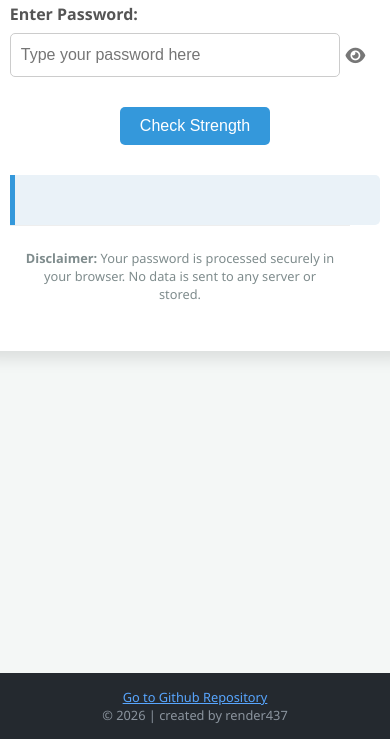
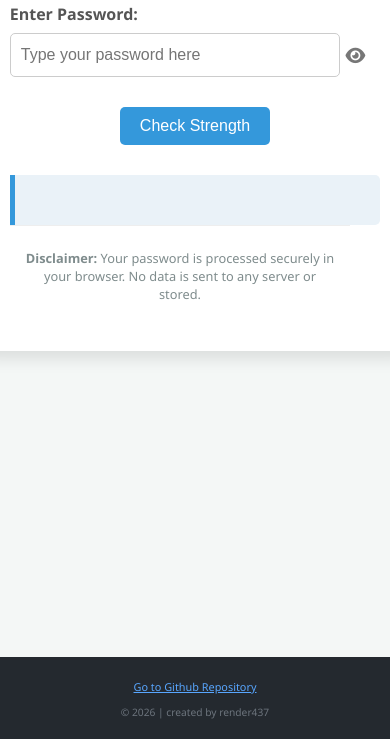
Before and after one commit to render437/password-strength-tester, a plain HTML site: page index.html in a window 390 px wide. Shown: the part 105-844 px from the top of the page. Drawn offline with Linux system fonts and the light colour scheme.

Commit message:
Update style.css
Enhance footer with centered copyright, GitHub-like link, and improved layout

```diff
--- a/style.css
+++ b/style.css
@@ -1,6 +1,6 @@
 body {
     font-family: 'Segoe UI', Tahoma, Geneva, Verdana, sans-serif;
-    background-color: #f4f7f6;
+    background-color: #f4f7f6; /* Light background for the main page */
     display: flex;
     flex-direction: column;
     justify-content: center;
@@ -19,7 +19,7 @@ body {
     text-align: center;
     width: 90%;
     max-width: 500px;
-    margin-bottom: 30px; /* Increased margin to push footer further down */
+    margin-bottom: 30px; /* Space between container and footer */
     flex-shrink: 0;
 }
 
@@ -155,33 +155,36 @@ button:disabled {
     100% { transform: rotate(360deg); }
 }
 
-/* Footer Styling based on GitHub's */
+/* Footer Styling - Refined for GitHub-like appearance */
 .site-footer {
     width: 100%;
-    padding: 15px 0;
-    background-color: #24292f; /* GitHub footer background */
-    color: #c9d1d9; /* GitHub footer text color */
-    text-align: center;
+    padding: 20px 0; /* More padding */
+    background-color: #24292f; /* Dark background */
+    color: #c9d1d9; /* Light text */
     font-size: 0.8em;
     margin-top: auto; /* Pushes footer to the bottom */
+    box-sizing: border-box;
 }
 
 .footer-content {
     display: flex;
     flex-direction: column; /* Stack items vertically */
     align-items: center;
-    justify-content: center;
-    max-width: 980px; /* Standard max width for GitHub pages */
+    max-width: 980px; /* Standard max width */
     margin: 0 auto; /* Center the content */
     padding: 0 15px; /* Horizontal padding */
+}
+
+.footer-links {
+    margin-bottom: 10px; /* Space below the link group */
 }
 
 .repo-link-button {
     color: #58a6ff; /* GitHub link blue */
     text-decoration: underline;
     transition: color 0.2s ease, text-decoration 0.2s ease;
-    margin-bottom: 10px; /* Space below the link */
     font-weight: 500; /* Slightly bolder */
+    font-size: 0.9em; /* Slightly larger link text */
 }
 
 .repo-link-button:hover {
@@ -192,10 +195,12 @@ button:disabled {
 .copyright-text {
     margin: 0;
     color: #8b949e; /* Greyish text for copyright */
+    opacity: 0.7; /* Reduced opacity */
+    font-size: 0.85em; /* Slightly larger than previous */
 }
 
 /* Responsive adjustments */
-@media (max-width: 768px) { /* Adjust breakpoint to be closer to GitHub's */
+@media (max-width: 768px) {
     .container {
         width: 95%;
         padding: 25px 30px;
@@ -221,9 +226,12 @@ button:disabled {
     }
 
     .footer-content {
-        max-width: 90%; /* Adjust max-width for smaller screens */
+        max-width: 90%;
     }
     .repo-link-button {
-        margin-bottom: 8px; /* Less space on smaller screens */
+        font-size: 0.85em; /* Adjust link size for smaller screens */
+    }
+    .copyright-text {
+        font-size: 0.8em; /* Adjust copyright size */
     }
 }
```
